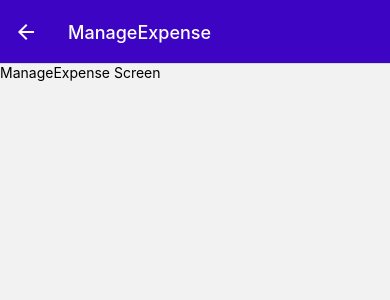
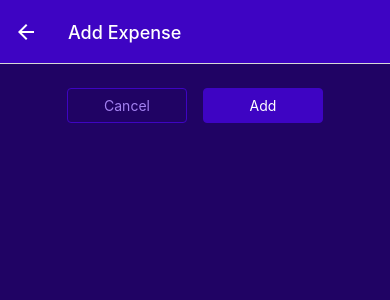
Before and after one commit to JeremyCodding/react-native-courses, a React Native app in the folder expenses-tracker/: screen /ManageExpense in a window 390 px wide. Shown: the top 300 px of the page. Built offline with nearby package versions, Linux system fonts and the light colour scheme.

Commit message:
Adding button component

```diff
--- /dev/null
+++ b/expenses-tracker/components/UI/Button.js
@@ -0,0 +1,46 @@
+import { Pressable, StyleSheet, Text, View } from "react-native";
+import { GlobalStyles } from "../../constants/styles";
+
+function Button({ children, onPress, mode, style }) {
+  return (
+    <View style={style}>
+      <Pressable
+        onPress={onPress}
+        style={({ pressed }) => pressed && styles.pressed}
+      >
+        <View style={[styles.button, mode === "flat" && styles.flat]}>
+          <Text style={[styles.buttonText, mode === "flat" && styles.flatText]}>
+            {children}
+          </Text>
+        </View>
+      </Pressable>
+    </View>
+  );
+}
+
+export default Button;
+
+const styles = StyleSheet.create({
+  button: {
+    borderRadius: 4,
+    padding: 8,
+    backgroundColor: GlobalStyles.colors.primary500,
+    borderColor: GlobalStyles.colors.primary500,
+    borderWidth: 1,
+  },
+  flat: {
+    backgroundColor: "transparent",
+  },
+  buttonText: {
+    color: "white",
+    textAlign: "center",
+  },
+  flatText: {
+    color: GlobalStyles.colors.primary200,
+  },
+  pressed: {
+    opacity: 0.75,
+    backgroundColor: GlobalStyles.colors.primary100,
+    borderRadius: 4,
+  },
+});
--- a/expenses-tracker/screens/ManageExpreses.js
+++ b/expenses-tracker/screens/ManageExpreses.js
@@ -1,7 +1,69 @@
-import { Text } from "react-native";
+import { useLayoutEffect } from "react";
+import { StyleSheet, View } from "react-native";
+import IconButton from "../components/UI/IconButton";
+import { GlobalStyles } from "../constants/styles";
+import Button from "../components/UI/Button";
 
-function ManageExpense() {
-  return <Text>ManageExpense Screen</Text>;
+function ManageExpense({ route, navigation }) {
+  const editedExpenseId = route.params?.expenseId;
+  const isEditing = editedExpenseId;
+
+  useLayoutEffect(() => {
+    navigation.setOptions({
+      title: isEditing ? "Edit Expense" : "Add Expense",
+    });
+  }, [isEditing, navigation]);
+
+  function deleteExpenseHandler() {}
+  function cancelHandler() {}
+  function confirmHandler() {}
+
+  return (
+    <View style={styles.container}>
+      <View style={styles.buttonsContainer}>
+        <Button style={styles.button} mode={"flat"} onPress={cancelHandler}>
+          Cancel
+        </Button>
+        <Button style={styles.button} onPress={confirmHandler}>
+          {isEditing ? "Update" : "Add"}
+        </Button>
+      </View>
+      {isEditing && (
+        <View style={styles.deleteContainer}>
+          <IconButton
+            icon="trash"
+            color={GlobalStyles.colors.error500}
+            size={24}
+            onPress={deleteExpenseHandler}
+          />
+        </View>
+      )}
+    </View>
+  );
 }
 
 export default ManageExpense;
+
+const styles = StyleSheet.create({
+  container: {
+    flex: 1,
+    padding: 24,
+    backgroundColor: GlobalStyles.colors.primary800,
+  },
+  buttonsContainer: {
+    flexDirection: "row",
+    justifyContent: "center",
+    alignItems: "center",
+  },
+  button: {
+    minWidth: 120,
+    marginHorizontal: 8,
+  },
+  deleteContainer: {
+    marginTop: 16,
+    padding: 8,
+    borderTopWidth: 2,
+    borderTopColor: GlobalStyles.colors.primary200,
+    alignItems: "center",
+  },
+});
```
